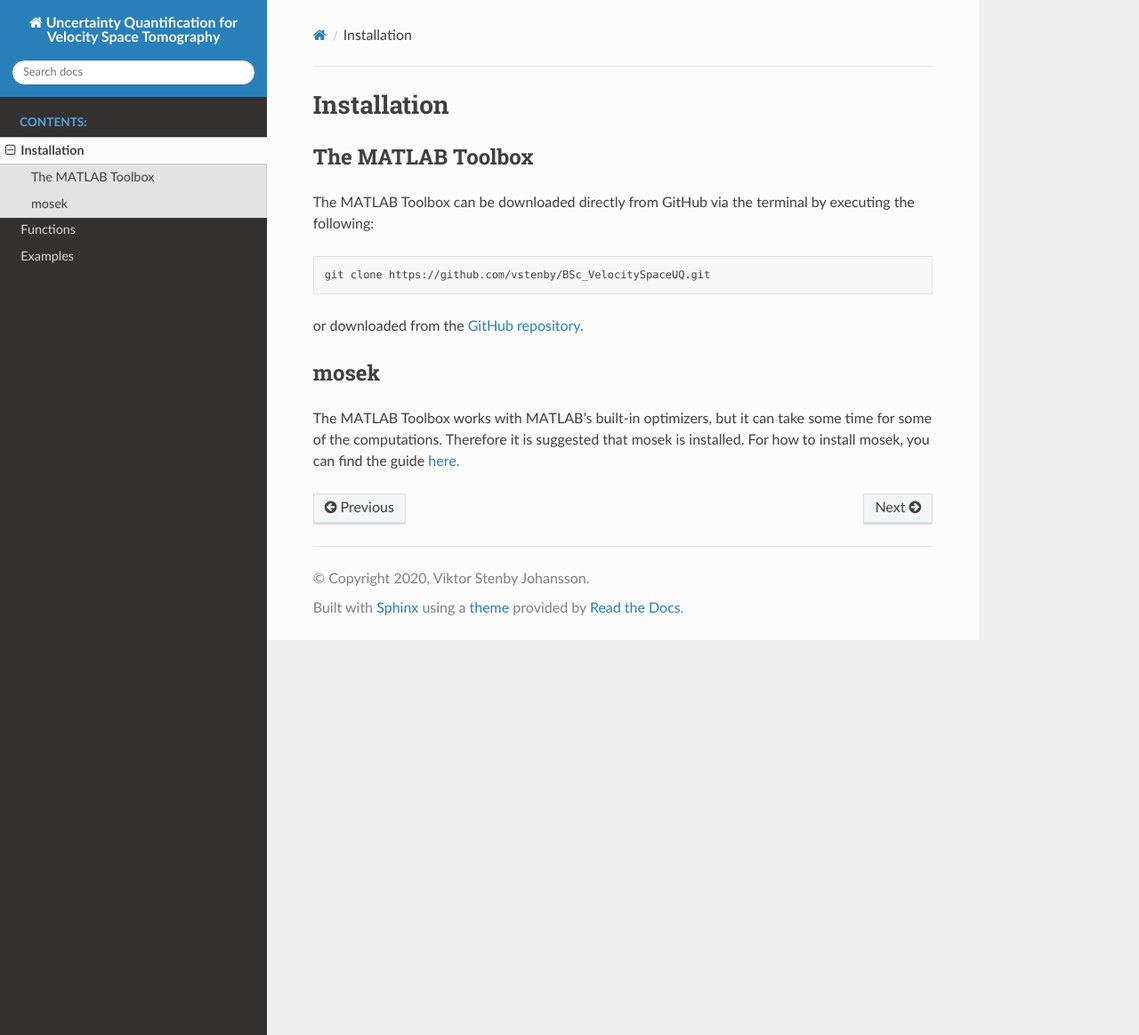
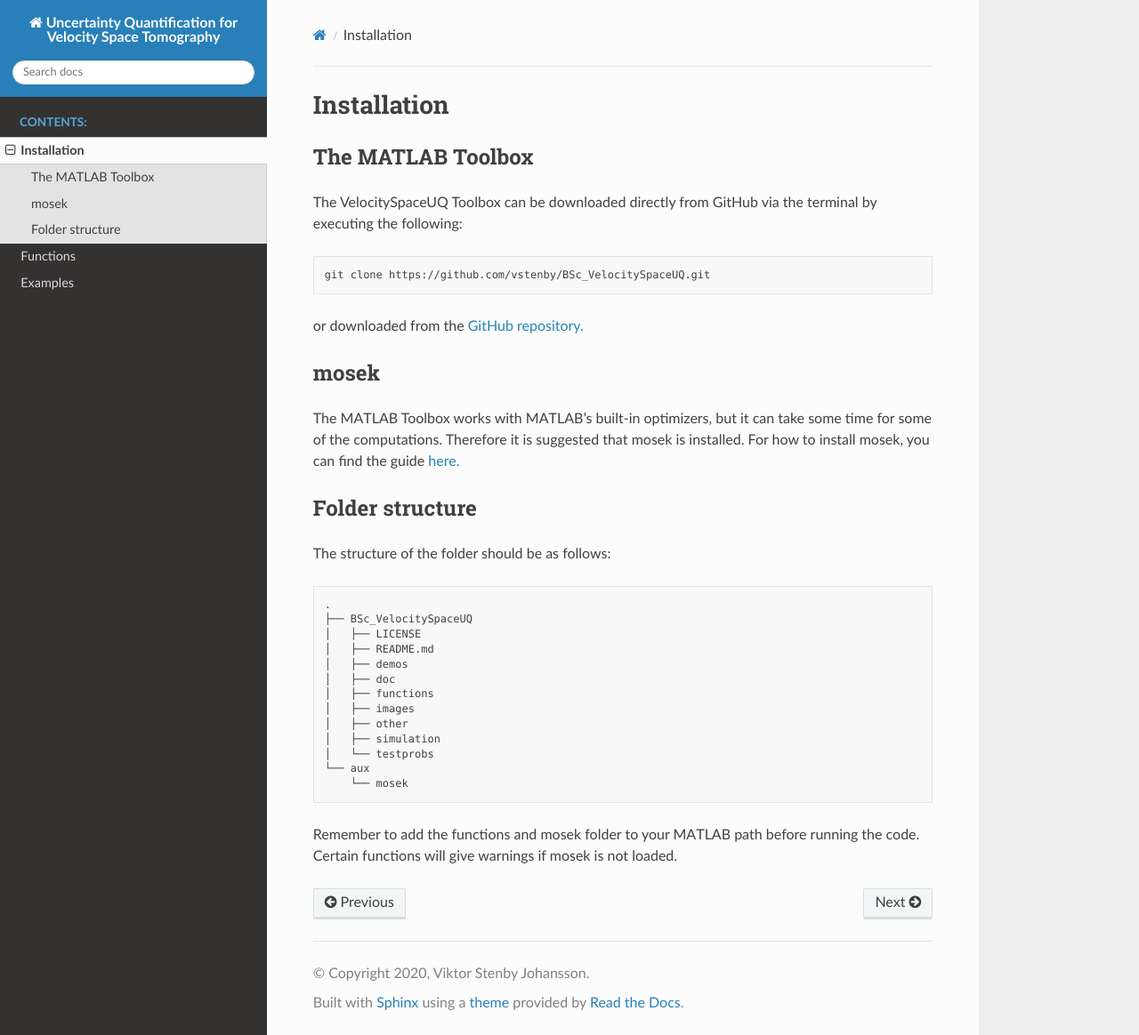
Before and after one commit to vstenby/BSc_VelocitySpaceUQ, a Sphinx documentation site: the page built from doc/installation.rst, in a window 1280 px wide and 1164 px high. Shown: the whole window at 89% size. Built offline with Sphinx 7.4.7 and the Read the Docs theme 2.0.0, drawn with Linux system fonts in a browser that asks for light colours.

Commit message:
Updated installation documentation

```diff
--- a/doc/installation.rst
+++ b/doc/installation.rst
@@ -6,7 +6,7 @@ Installation
 The MATLAB Toolbox
 ------------------
 
-The MATLAB Toolbox can be downloaded directly from GitHub via the terminal by executing the following:
+The VelocitySpaceUQ Toolbox can be downloaded directly from GitHub via the terminal by executing the following:
 
 .. code-block:: bash
 
@@ -20,3 +20,27 @@ mosek
 The MATLAB Toolbox works with MATLAB's built-in optimizers, but it can take some time for some of the computations.
 Therefore it is suggested that mosek is installed. For how to install mosek, you can find the guide
 `here. <https://docs.mosek.com/9.2/install/installation.html/>`_
+
+Folder structure
+----------------
+
+The structure of the folder should be as follows:
+
+.. code-block:: bash
+
+  .
+  ├── BSc_VelocitySpaceUQ
+  │   ├── LICENSE
+  │   ├── README.md
+  │   ├── demos
+  │   ├── doc
+  │   ├── functions
+  │   ├── images
+  │   ├── other
+  │   ├── simulation
+  │   └── testprobs
+  └── aux
+      └── mosek
+
+Remember to add the functions and mosek folder to your MATLAB path before running the code.
+Certain functions will give warnings if mosek is not loaded.
```
